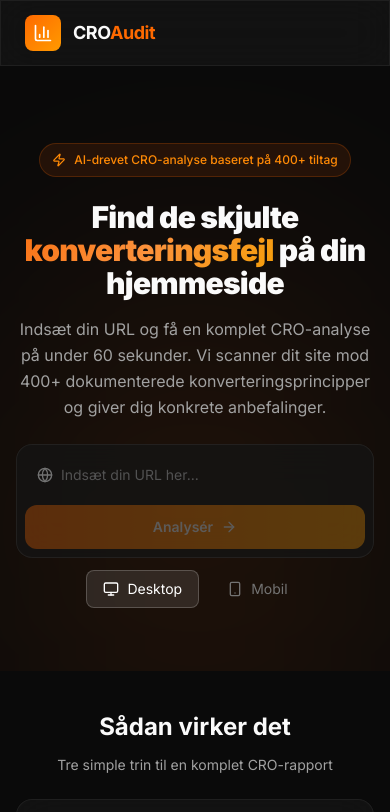
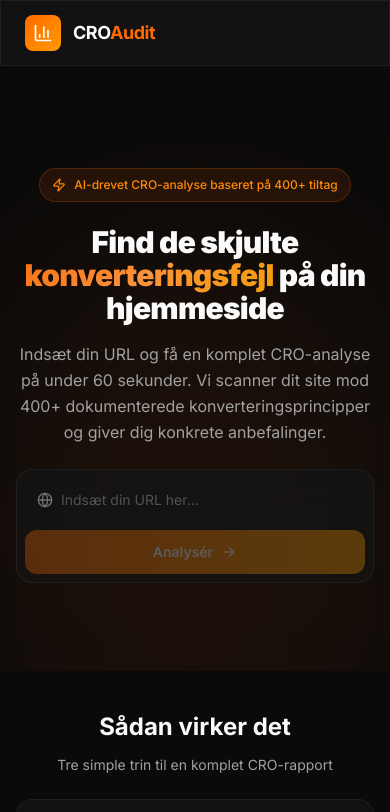
Before and after one commit to Frederikhs11061/CROapp, a Next.js app: page / in a window 390 px wide. Shown: the top 812 px of the page. Built offline with nearby package versions, Linux system fonts and the light colour scheme; no server answers.

Commit message:
Remove desktop/mobile viewport toggle, default to desktop
Co-authored-by: Cursor <cursoragent@cursor.com>

```diff
--- a/src/components/URLInputForm.tsx
+++ b/src/components/URLInputForm.tsx
@@ -3,7 +3,7 @@
 import { useState } from "react";
 import { useRouter } from "next/navigation";
 import dynamic from "next/dynamic";
-import { ArrowRight, Monitor, Smartphone, Globe } from "lucide-react";
+import { ArrowRight, Globe } from "lucide-react";
 
 const AnalysisLoader = dynamic(() => import("@/components/AnalysisLoader"), {
   ssr: false,
@@ -12,7 +12,6 @@ const AnalysisLoader = dynamic(() => import("@/components/AnalysisLoader"), {
 export default function URLInputForm() {
   const router = useRouter();
   const [url, setUrl] = useState("");
-  const [viewport, setViewport] = useState<"desktop" | "mobile">("desktop");
   const [isLoading, setIsLoading] = useState(false);
   const [error, setError] = useState("");
 
@@ -27,7 +26,7 @@ export default function URLInputForm() {
       const res = await fetch("/api/analyze", {
         method: "POST",
         headers: { "Content-Type": "application/json" },
-        body: JSON.stringify({ url: url.trim(), viewport }),
+        body: JSON.stringify({ url: url.trim(), viewport: "desktop" }),
       });
 
       const data = await res.json();
@@ -81,36 +80,6 @@ export default function URLInputForm() {
         </div>
       </div>
 
-      <fieldset className="flex items-center justify-center gap-3 sm:gap-4 mt-3 sm:mt-4 border-0">
-        <legend className="sr-only">Vælg enhedstype</legend>
-        <button
-          type="button"
-          onClick={() => setViewport("desktop")}
-          aria-pressed={viewport === "desktop"}
-          className={`flex items-center gap-2 px-4 py-2 rounded-lg text-sm transition-all ${
-            viewport === "desktop"
-              ? "bg-white/10 text-white border border-white/20"
-              : "text-neutral-500 hover:text-neutral-300"
-          }`}
-        >
-          <Monitor className="w-4 h-4" aria-hidden="true" />
-          Desktop
-        </button>
-        <button
-          type="button"
-          onClick={() => setViewport("mobile")}
-          aria-pressed={viewport === "mobile"}
-          className={`flex items-center gap-2 px-4 py-2 rounded-lg text-sm transition-all ${
-            viewport === "mobile"
-              ? "bg-white/10 text-white border border-white/20"
-              : "text-neutral-500 hover:text-neutral-300"
-          }`}
-        >
-          <Smartphone className="w-4 h-4" aria-hidden="true" />
-          Mobil
-        </button>
-      </fieldset>
-
       {error && (
         <div role="alert" className="mt-4 p-3 rounded-lg bg-red-500/10 border border-red-500/20 text-red-400 text-sm">
           {error}
```
